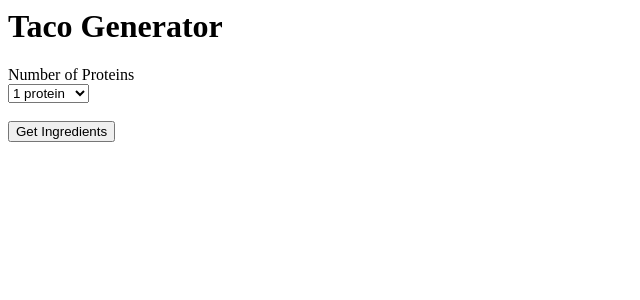
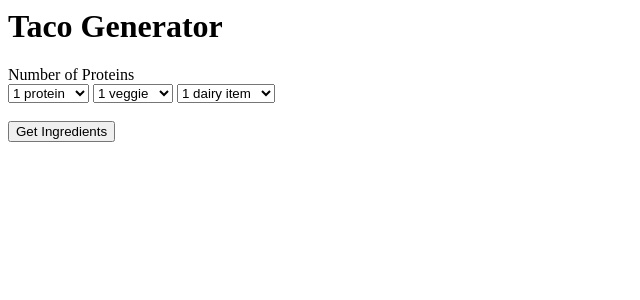
Before and after one commit to cyberease/taco-generator, a Flask app: page / in a window 1280 px wide. Shown: the top 300 px of the page, without its empty margins (0-640 px from the left). Run offline with Flask 2, Linux system fonts and the light colour scheme.

Commit message:
Added dairy items

```diff
--- a/taco/app.py
+++ b/taco/app.py
@@ -10,6 +10,10 @@ def home():
 @app.route('/your-taco', methods=['GET', 'POST'])
 def your_taco():
     if request.method == 'POST':
-        return render_template('your-taco.html', no_ingredients=request.form['no_ingredients'])
+        data = request.form
+        proteins = data['proteins']
+        veggies = data['veggies']
+        dairy = data['dairy']
+        return render_template('your-taco.html', no_proteins=proteins, no_veggies=veggies, no_dairy_items=dairy)
     else:
         return redirect(url_for('home'))
--- a/taco/templates/home.html
+++ b/taco/templates/home.html
@@ -9,6 +9,17 @@
         <option value=3>3 proteins</option>
         <option value=4>4 proteins</option>
     </select>
+    <select name='veggies'>
+        <option value=1>1 veggie</option>
+        <option value=2>2 veggies</option>
+        <option value=3>3 veggies</option>
+        <option value=4>4 veggies</option>
+    </select>
+    <select name='dairy'>
+        <option value=1>1 dairy item</option>
+        <option value=2>2 dairy items</option>
+        <option value=3>3 dairy items</option>
+    </select>
     <br><br>
     <input type="submit" value="Get Ingredients">
 </form>
--- a/taco/templates/your-taco.html
+++ b/taco/templates/your-taco.html
@@ -1,3 +1,5 @@
 <h1>Your Taco Ingredients</h1>
 
-<h2>{{no_ingredients}}</h2>
+<h2>Number of Proteins {{no_proteins}}</h2>
+<h2>Number of Veggies {{no_veggies}}</h2>
+<h2>Number of Dairy Items {{no_dairy_items}}</h2>
```
